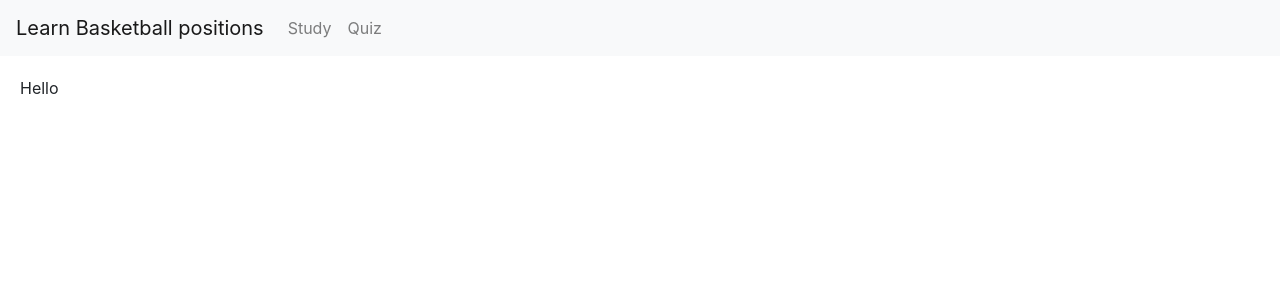
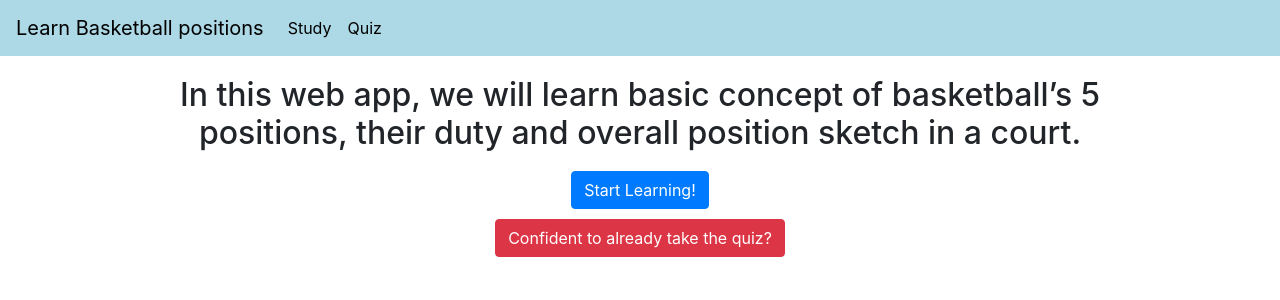
Before and after one commit to jason424217/UI-project, a Flask app: page / in a window 1280 px wide. Shown: the top 300 px of the page. Run offline with Flask 2, Linux system fonts and the light colour scheme; some libraries are stand-ins or nearby versions.

Commit message:
learn pages completed

```diff
--- a/application.py
+++ b/application.py
@@ -1,8 +1,10 @@
 from flask import Flask
 from flask import render_template
 from flask import Response, request, jsonify
+from matplotlib.font_manager import json_dump
 import pandas as pd
 import numpy as np
+import json
 
 application = Flask(__name__)
 
@@ -65,10 +67,23 @@ courses = {
 }
 
 # ROUTES
+
+
 @application.route('/')
 def homepage():
     return render_template('homepage.html')
 
 
+@application.route("/learn/<id>")
+def learn(id):
+    return render_template("learn.html",  id=id)
+
+
+@application.route('/getdata', methods=['GET'])
+def getdata():
+    id = json.loads(list(request.args.to_dict().keys())[0])['id']
+    return jsonify(data=courses[str(id)])
+
+
 if __name__ == '__main__':
-   application.run(debug = True)
+    application.run(debug=True)
--- /dev/null
+++ b/static/home.css
@@ -0,0 +1,4 @@
+.row{
+    margin:10px;
+    align-content:center
+}
--- /dev/null
+++ b/static/home.js
@@ -0,0 +1,9 @@
+$(document).ready(()=>{
+    $(document).on('click',"#learn-button",()=>{
+        window.location.href="/learn/1"
+    })
+
+    $(document).on('click',"#quiz-button",()=>{
+
+    })
+})
--- a/static/main.css
+++ b/static/main.css
@@ -3,3 +3,12 @@
 .page_container {
   margin: 20px;
 }
+.navbar{
+  background-color: lightblue;
+}
+.nav-link{
+  color:black
+}
+.navbar-brand{
+  color:black
+}
--- a/templates/homepage.html
+++ b/templates/homepage.html
@@ -2,9 +2,26 @@
 {% extends "layout.html" %}
 
 {% block content %}
-
+<link rel="stylesheet" href="{{url_for('static', filename='home.css')}}">
+    <script src="{{url_for('static', filename='home.js')}}"></script>
 <div class="page_container">
-  Hello
+  <div class="container">
+    <div class="row">
+      <div class="col">
+        <h2 class="text-center ">In this web app, we will learn basic concept of basketball’s 5 positions, their duty and overall position sketch  in a court.</h2>
+      </div>
+    </div>
+    <div class="row">
+      <div class="col text-center">
+        <button class="btn btn-primary" id="learn-button">Start Learning!</button>
+      </div>
+    </div>
+    <div class="row">
+      <div class="col text-center">
+        <button class="btn btn-danger" id="quiz-button">Confident to already take the quiz?</button>
+      </div>
+    </div>
+  </div>
 </div>
 
 {% endblock %}
--- a/templates/layout.html
+++ b/templates/layout.html
@@ -20,17 +20,17 @@
 
 <body>
   <!-- Navbar -->
-  <nav class="navbar navbar-expand-sm navbar-light bg-light">
-      <a class="navbar-brand" href="/">Learn Basketball positions</a>
+  <nav class="navbar navbar-expand-sm ">
+      <a class="navbar-brand " href="/">Learn Basketball positions</a>
       <button class="navbar-toggler" data-toggle="collapse" data-target="#navbarMenu">
           <span class="navbar-toggler-icon"></span>
       </button>
       <div class="collapse navbar-collapse" id="navbarMenu">
           <ul class="navbar-nav mr-auto">
-              <li class="nav-item">
-                  <a class="nav-link" href="/">Study</a>
+              <li class="nav-item"  >
+                  <a class="nav-link" id="study-link" href="/learn/1">Study</a>
               </li>
-              <li class="nav-item">
+              <li class="nav-item" id="quiz-link">
                   <a class="nav-link" href="/">Quiz</a>
               </li>
           </ul>
```
Also changed, not shown: static/learn.css (added, +15 -0 lines), static/learn.js (added, +86 -0 lines), templates/learn.html (added, +63 -0 lines), static/main.js (line endings or trailing spaces).
